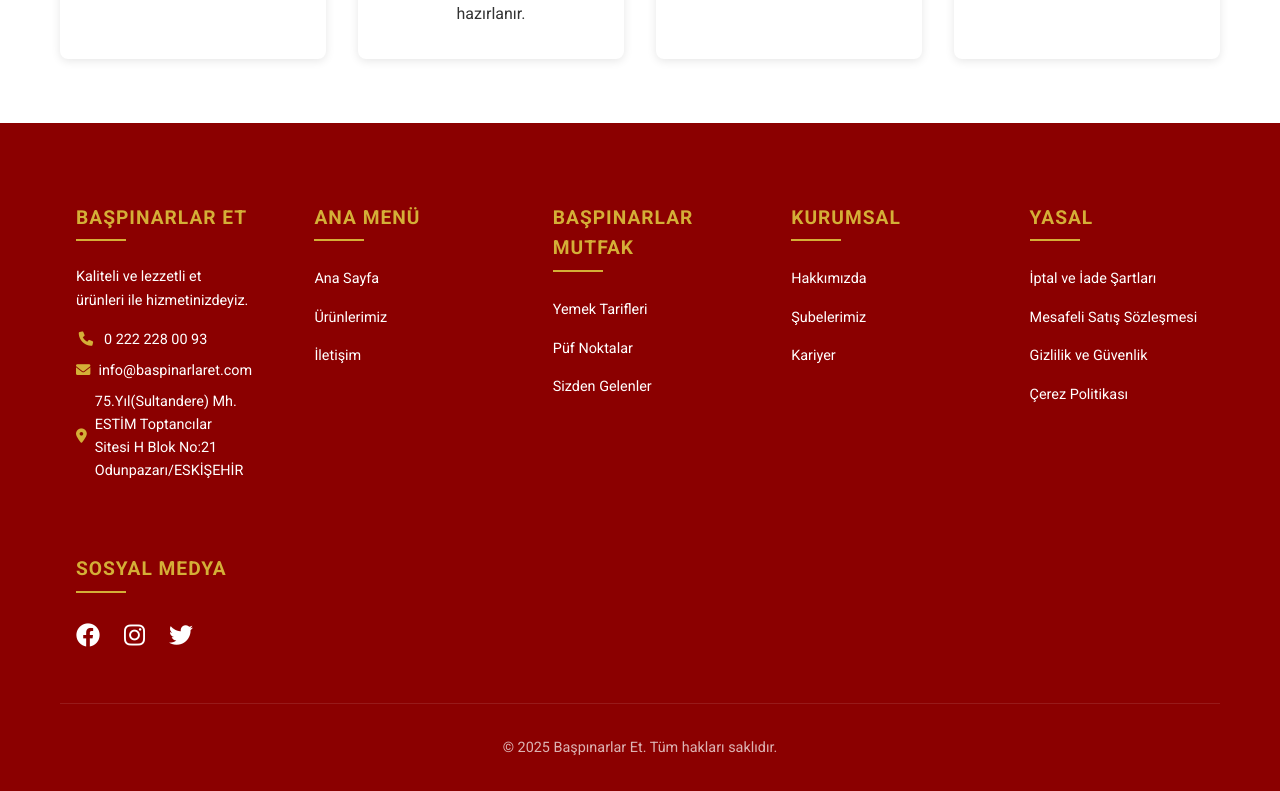
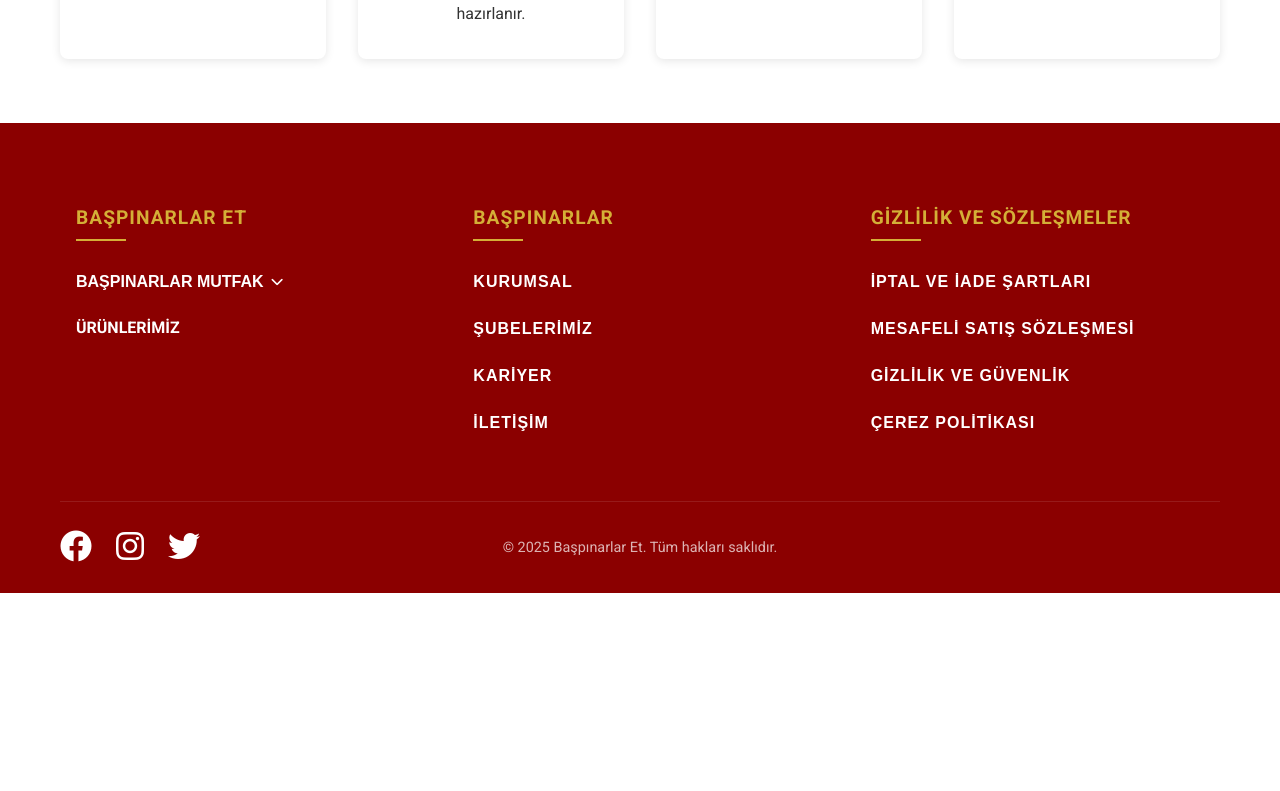
Before and after one commit to nurbeeyza/buther, a React (Create React App) app: page /about in a window 1280 px wide. Shown: the part 889-1680 px from the top of the page. After the commit the page ends 1482 px from the top, so only its background shows below. Built offline with nearby package versions, Linux system fonts and the light colour scheme.

Commit message:
üçüncü commit

```diff
--- a/src/components/Footer.js
+++ b/src/components/Footer.js
@@ -1,69 +1,64 @@
-import React from 'react';
+import React, { useState } from 'react';
 import { Link } from 'react-router-dom';
 
 const Footer = () => {
+  const [showKitchenMenu, setShowKitchenMenu] = useState(false);
+
   return (
     <footer className="footer">
       <div className="container">
         <div className="footer-content">
           <div className="footer-section company-info">
             <h3>BAŞPINARLAR ET</h3>
-            <p>Kaliteli ve lezzetli et ürünleri ile hizmetinizdeyiz.</p>
-            <div className="contact-info">
-              <p><i className="fas fa-phone"></i> 0 222 228 00 93</p>
-              <p><i className="fas fa-envelope"></i> info@baspinarlaret.com</p>
-              <p><i className="fas fa-map-marker-alt"></i> 75.Yıl(Sultandere) Mh. ESTİM Toptancılar Sitesi H Blok No:21 Odunpazarı/ESKİŞEHİR</p>
+
+
+            <div className="kitchen-menu">
+              <button
+                className="kitchen-toggle"
+                onClick={() => setShowKitchenMenu(!showKitchenMenu)}
+              >
+                BAŞPINARLAR MUTFAK <i className={`fas fa-chevron-${showKitchenMenu ? 'up' : 'down'}`}></i>
+              </button>
+              {showKitchenMenu && (
+                <ul className="kitchen-submenu">
+                  <li><Link to="/recipes">YEMEK TARİFLERİ</Link></li>
+                  <li><Link to="/tips">PÜF NOKTALAR</Link></li>
+                  <li><Link to="/user-recipes">SİZDEN GELENLER</Link></li>
+                </ul>
+              )}
+            </div>
+            <div className="products-link">
+              <Link to="/products">ÜRÜNLERİMİZ</Link>
             </div>
           </div>
 
           <div className="footer-section main-links">
-            <h3>Ana Menü</h3>
+            <h3>BAŞPINARLAR</h3>
             <ul>
-              <li><Link to="/">Ana Sayfa</Link></li>
-              <li><Link to="/products">Ürünlerimiz</Link></li>
-              <li><Link to="/contact">İletişim</Link></li>
-            </ul>
-          </div>
-
-          <div className="footer-section kitchen">
-            <h3>BAŞPINARLAR MUTFAK</h3>
-            <ul>
-              <li><Link to="/recipes">Yemek Tarifleri</Link></li>
-              <li><Link to="/tips">Püf Noktalar</Link></li>
-              <li><Link to="/user-recipes">Sizden Gelenler</Link></li>
-            </ul>
-          </div>
-
-          <div className="footer-section corporate">
-            <h3>KURUMSAL</h3>
-            <ul>
-              <li><Link to="/about">Hakkımızda</Link></li>
-              <li><Link to="/branches">Şubelerimiz</Link></li>
-              <li><Link to="/career">Kariyer</Link></li>
+              <li><button className="footer-link">KURUMSAL</button></li>
+              <li><button className="footer-link">ŞUBELERİMİZ</button></li>
+              <li><button className="footer-link">KARİYER</button></li>
+              <li><button className="footer-link">İLETİŞİM</button></li>
             </ul>
           </div>
 
           <div className="footer-section legal">
-            <h3>YASAL</h3>
+            <h3>GİZLİLİK VE SÖZLEŞMELER</h3>
             <ul>
-              <li><Link to="/">İptal ve İade Şartları</Link></li>
-              <li><Link to="/">Mesafeli Satış Sözleşmesi</Link></li>
-              <li><Link to="/">Gizlilik ve Güvenlik</Link></li>
-              <li><Link to="/">Çerez Politikası</Link></li>
+              <li><button className="footer-link">İPTAL VE İADE ŞARTLARI</button></li>
+              <li><button className="footer-link">MESAFELİ SATIŞ SÖZLEŞMESİ</button></li>
+              <li><button className="footer-link">GİZLİLİK VE GÜVENLİK</button></li>
+              <li><button className="footer-link">ÇEREZ POLİTİKASI</button></li>
             </ul>
-          </div>
-
-          <div className="footer-section social">
-            <h3>SOSYAL MEDYA</h3>
-            <div className="social-links">
-              <a href="#" target="_blank" rel="noopener noreferrer"><i className="fab fa-facebook"></i></a>
-              <a href="#" target="_blank" rel="noopener noreferrer"><i className="fab fa-instagram"></i></a>
-              <a href="#" target="_blank" rel="noopener noreferrer"><i className="fab fa-twitter"></i></a>
-            </div>
           </div>
         </div>
 
         <div className="footer-bottom">
+          <div className="social-links">
+            <a href="#" target="_blank" rel="noopener noreferrer"><i className="fab fa-facebook"></i></a>
+            <a href="#" target="_blank" rel="noopener noreferrer"><i className="fab fa-instagram"></i></a>
+            <a href="#" target="_blank" rel="noopener noreferrer"><i className="fab fa-twitter"></i></a>
+          </div>
           <p>&copy; {new Date().getFullYear()} Başpınarlar Et. Tüm hakları saklıdır.</p>
         </div>
       </div>
--- a/src/index.css
+++ b/src/index.css
@@ -725,15 +725,103 @@
   text-align: center;
 }
 
+.products-link {
+  margin-top: 1rem;
+}
+
+.products-link a {
+  color: var(--white);
+  text-decoration: none;
+  font-size: 1rem;
+  font-weight: 600;
+  transition: all 0.3s ease;
+}
+
+.products-link a:hover {
+  color: var(--secondary-color);
+}
+
+.kitchen-menu {
+  margin-top: 1.5rem;
+}
+
+.kitchen-toggle {
+  background: none;
+  border: none;
+  color: var(--white);
+  font-size: 1rem;
+  font-weight: 600;
+  cursor: pointer;
+  display: flex;
+  align-items: center;
+  gap: 0.5rem;
+  padding: 0.5rem 0;
+  transition: all 0.3s ease;
+}
+
+.kitchen-toggle:hover {
+  color: var(--secondary-color);
+}
+
+.kitchen-toggle i {
+  font-size: 0.8rem;
+  transition: transform 0.3s ease;
+}
+
+.kitchen-submenu {
+  list-style: none;
+  padding: 0.5rem 0 0 1rem;
+  margin: 0;
+  animation: slideDown 0.3s ease-out;
+}
+
+.kitchen-submenu li {
+  margin-bottom: 0.5rem;
+}
+
+.kitchen-submenu a {
+  color: var(--white);
+  text-decoration: none;
+  font-size: 0.9rem;
+  transition: all 0.3s ease;
+  display: inline-block;
+  position: relative;
+}
+
+.kitchen-submenu a:hover {
+  color: var(--secondary-color);
+  transform: translateX(5px);
+}
+
+.footer-bottom {
+  display: flex;
+  justify-content: space-between;
+  align-items: center;
+  padding-top: 2rem;
+  border-top: 1px solid rgba(255, 255, 255, 0.1);
+  position: relative;
+  min-height: 60px;
+}
+
+.footer-bottom p {
+  font-size: 0.9rem;
+  color: rgba(255, 255, 255, 0.7);
+  position: absolute;
+  left: 50%;
+  transform: translateX(-50%);
+  margin: 0;
+}
+
 .social-links {
   display: flex;
   gap: 1.5rem;
-  margin-top: 1rem;
+  position: absolute;
+  left: 0;
 }
 
 .social-links a {
   color: var(--white);
-  font-size: 1.5rem;
+  font-size: 2rem;
   transition: all 0.3s ease;
   display: inline-block;
 }
@@ -743,117 +831,7 @@
   color: var(--secondary-color);
 }
 
-.footer-bottom {
-  text-align: center;
-  padding-top: 2rem;
-  border-top: 1px solid rgba(255, 255, 255, 0.1);
-}
-
-.footer-bottom p {
-  font-size: 0.9rem;
-  color: rgba(255, 255, 255, 0.7);
-}
-
-/* Responsive Design */
 @media (max-width: 768px) {
-  .container {
-    padding: 0 15px;
-  }
-
-  .nav-links {
-    display: none;
-  }
-
-  .hero {
-    height: 60vh;
-  }
-
-  .hero h1 {
-    font-size: 3rem;
-  }
-
-  .hero h2 {
-    font-size: 2.5rem;
-  }
-
-  .hero p {
-    font-size: 1.2rem;
-  }
-
-  .hero p.subdescription {
-    font-size: 1.1rem;
-  }
-
-  .hero .btn {
-    font-size: 1.2rem;
-  }
-
-  .product-grid {
-    grid-template-columns: repeat(auto-fit, minmax(250px, 1fr));
-  }
-
-  .feature-grid {
-    grid-template-columns: 1fr;
-  }
-
-  .category-grid {
-    grid-template-columns: repeat(auto-fit, minmax(200px, 1fr));
-  }
-
-  .section-title {
-    font-size: 2rem;
-  }
-
-  .section-subtitle {
-    font-size: 1.2rem;
-  }
-
-  .section-description {
-    font-size: 1rem;
-    padding: 0 1rem;
-  }
-
-  .cta-section h2 {
-    font-size: 2rem;
-  }
-
-  .cta-section p {
-    font-size: 1rem;
-  }
-
-  .hero-slide {
-    padding-left: 1rem;
-  }
-
-  .hero-slide.second-slide {
-    flex-direction: column;
-  }
-
-  .hero-slide.second-slide .text-content {
-    max-width: 100%;
-    order: 2;
-    height: auto;
-    padding: 2rem;
-    animation: slideInUp 1s ease-out;
-  }
-
-  .hero-slide.second-slide .image-content {
-    position: relative;
-    height: 50vh;
-    order: 1;
-  }
-
-  @keyframes slideInUp {
-    from {
-      transform: translateY(50px);
-      opacity: 0;
-    }
-    to {
-      transform: translateY(0);
-      opacity: 1;
-    }
-  }
-
   .footer-content {
     grid-template-columns: 1fr;
     text-align: center;
@@ -868,12 +846,36 @@
     justify-content: center;
   }
 
-  .social-links {
+  .kitchen-toggle {
     justify-content: center;
   }
 
+  .kitchen-submenu {
+    text-align: center;
+    padding-left: 0;
+  }
+
+  .kitchen-submenu a:hover,
   .footer-section a:hover {
     transform: none;
+  }
+
+  .footer-bottom {
+    flex-direction: column;
+    gap: 1.5rem;
+    padding-top: 1.5rem;
+  }
+
+  .footer-bottom p {
+    position: static;
+    transform: none;
+    order: 2;
+  }
+
+  .social-links {
+    position: static;
+    order: 1;
+    justify-content: center;
   }
 }
 
@@ -1369,3 +1371,116 @@
   background-color: var(--white);
   transform: scale(1.2);
 }
+
+.kitchen-menu {
+  margin-top: 1.5rem;
+}
+
+.kitchen-toggle {
+  background: none;
+  border: none;
+  color: var(--white);
+  font-size: 1rem;
+  font-weight: 600;
+  cursor: pointer;
+  display: flex;
+  align-items: center;
+  gap: 0.5rem;
+  padding: 0.5rem 0;
+  transition: all 0.3s ease;
+}
+
+.kitchen-toggle:hover {
+  color: var(--secondary-color);
+}
+
+.kitchen-toggle i {
+  font-size: 0.8rem;
+  transition: transform 0.3s ease;
+}
+
+.kitchen-submenu {
+  list-style: none;
+  padding: 0.5rem 0 0 1rem;
+  margin: 0;
+  animation: slideDown 0.3s ease-out;
+}
+
+.kitchen-submenu li {
+  margin-bottom: 0.5rem;
+}
+
+.kitchen-submenu a {
+  color: var(--white);
+  text-decoration: none;
+  font-size: 0.9rem;
+  transition: all 0.3s ease;
+  display: inline-block;
+  position: relative;
+}
+
+.kitchen-submenu a:hover {
+  color: var(--secondary-color);
+  transform: translateX(5px);
+}
+
+@keyframes slideDown {
+  from {
+    opacity: 0;
+    transform: translateY(-10px);
+  }
+  to {
+    opacity: 1;
+    transform: translateY(0);
+  }
+}
+
+@media (max-width: 768px) {
+  .kitchen-toggle {
+    justify-content: center;
+  }
+
+  .kitchen-submenu {
+    text-align: center;
+    padding-left: 0;
+  }
+
+  .kitchen-submenu a:hover {
+    transform: none;
+  }
+}
+
+.footer-link {
+  background: none;
+  border: none;
+  color: var(--white);
+  font-size: 1rem;
+  font-weight: 600;
+  cursor: pointer;
+  padding: 0.5rem 0;
+  transition: all 0.3s ease;
+  text-transform: uppercase;
+  letter-spacing: 1px;
+  width: 100%;
+  text-align: left;
+}
+
+.footer-link:hover {
+  color: var(--secondary-color);
+  transform: translateX(5px);
+}
+
+.footer-section ul li {
+  margin-bottom: 0.8rem;
+  width: 100%;
+}
+
+@media (max-width: 768px) {
+  .footer-link {
+    text-align: center;
+  }
+
+  .footer-link:hover {
+    transform: none;
+  }
+}
```
